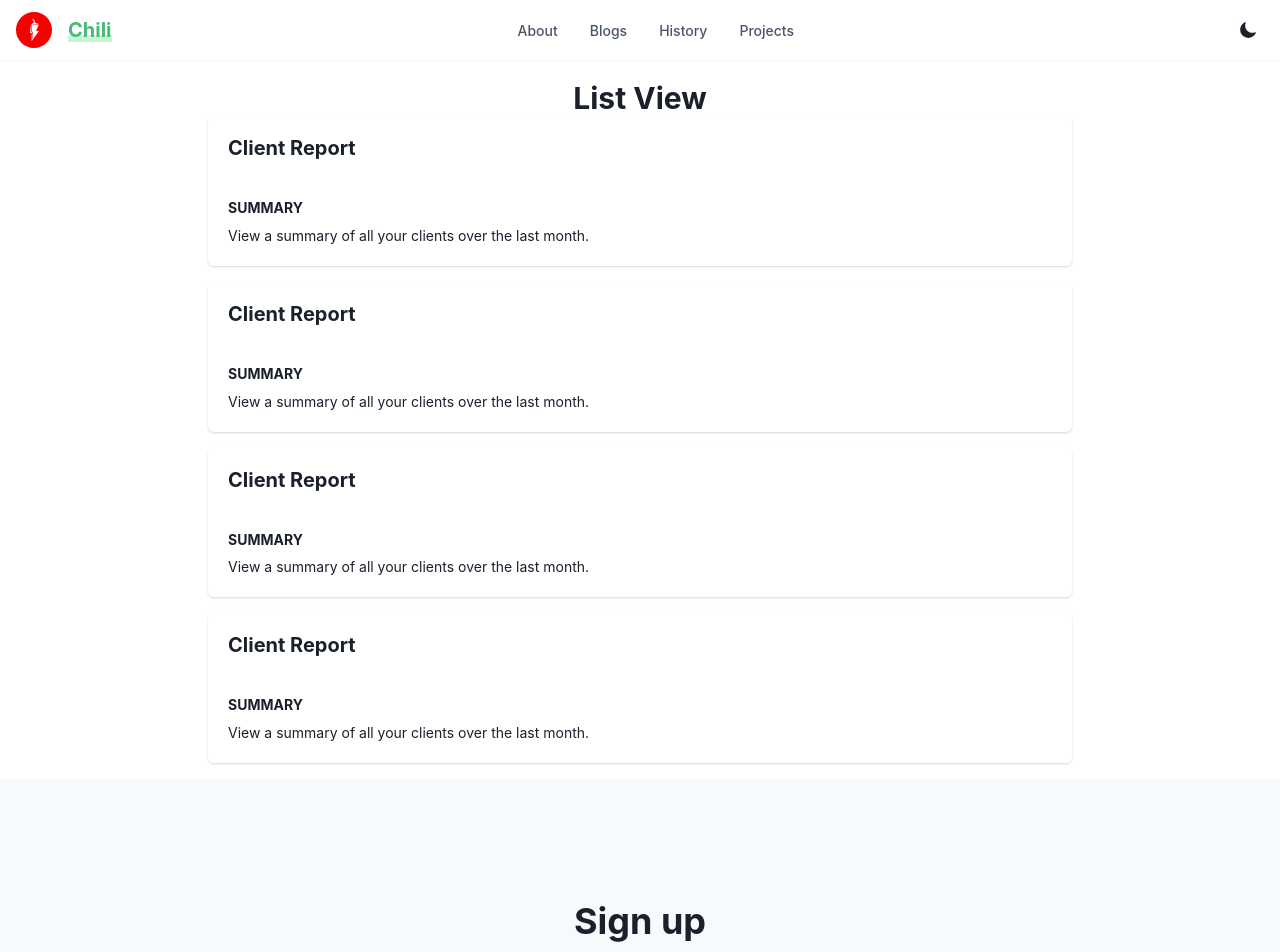
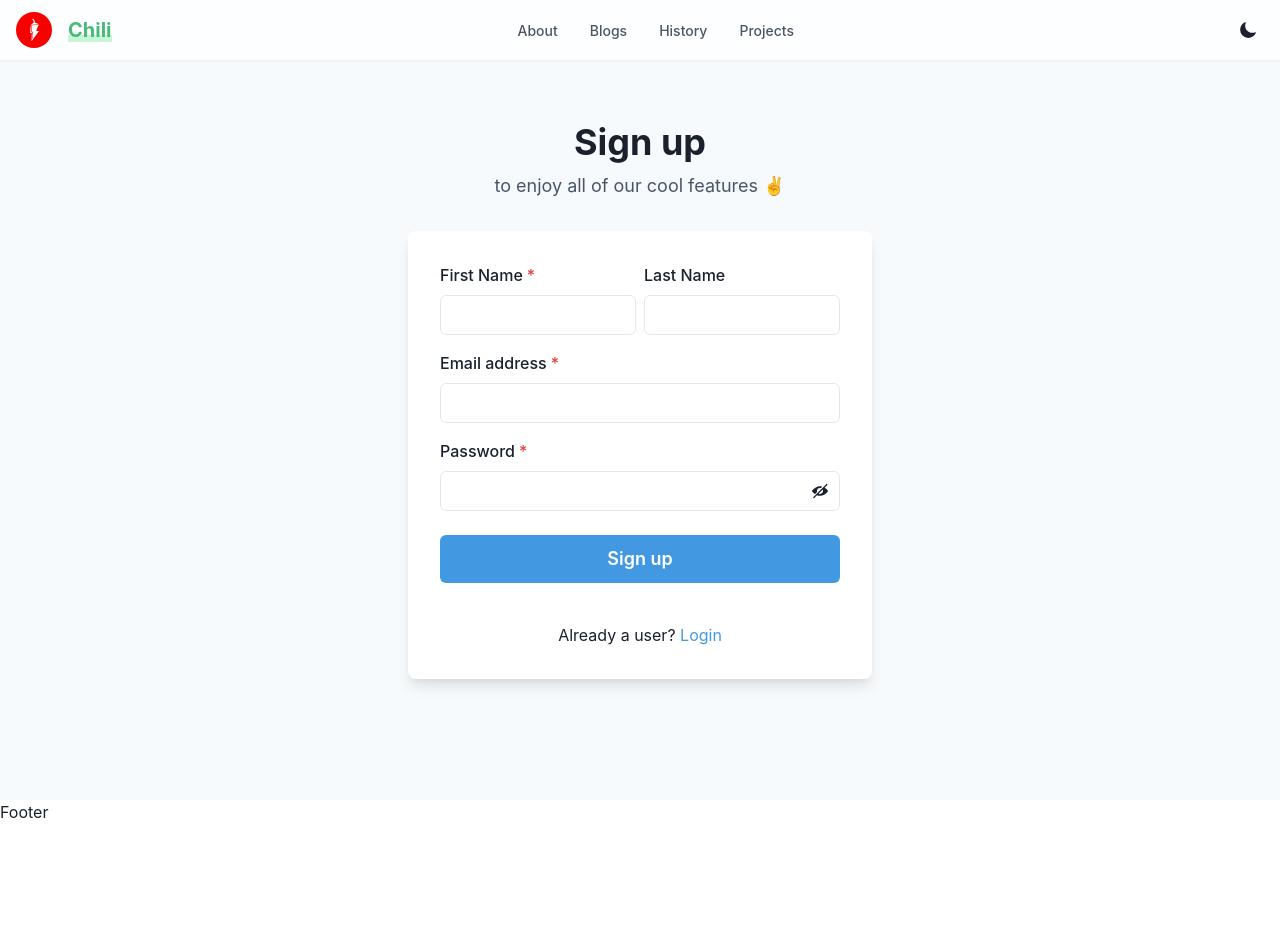
Before and after one commit to yewinag/react-chakra, a React (Create React App) app: page /signup in a window 1280 px wide. Shown: the top 952 px of the page. After the commit the page ends 824 px from the top, so only its background shows below. Built offline with nearby package versions, Linux system fonts and the light colour scheme.

Commit message:
add react router dom v5

```diff
--- a/package.json
+++ b/package.json
@@ -19,6 +19,7 @@
     "react": "^18.2.0",
     "react-dom": "^18.2.0",
     "react-icons": "^4.7.1",
+    "react-router-dom": "^5.3.0",
     "react-scripts": "5.0.1",
     "typescript": "^4.9.4",
     "web-vitals": "^2.1.4"
@@ -43,5 +44,8 @@
       "last 1 firefox version",
       "last 1 safari version"
     ]
+  },
+  "devDependencies": {
+    "@types/react-router-dom": "^5.3.3"
   }
 }
--- a/src/App.tsx
+++ b/src/App.tsx
@@ -1,24 +1,12 @@
 import * as React from 'react';
-import {
-  ChakraProvider,
-  Box,
-  Text,
-  Link,
-  VStack,
-  Code,
-  Grid,
-  theme,
-} from '@chakra-ui/react';
-import { ColorModeSwitcher } from './ColorModeSwitcher';
-import { Logo } from './Logo';
-import { Header } from './components/Header';
-import { Listing } from './components/Listing';
-import { SignupCard } from './components/SignUp';
+import { ChakraProvider, theme } from '@chakra-ui/react';
+import { AppLayout } from './Layouts';
+import { ModuleMain } from './Modules';
 
 export const App = () => (
   <ChakraProvider theme={theme}>
-    <Header />
-    <Listing />
-    <SignupCard />
+    <AppLayout>
+      <ModuleMain />
+    </AppLayout>
   </ChakraProvider>
 );
--- /dev/null
+++ b/src/Layouts/AppLayout.tsx
@@ -0,0 +1,14 @@
+import { Footer } from '../components';
+import { Header } from '../components/Header';
+interface IProps {
+  children: React.ReactNode;
+}
+export const AppLayout = ({ children }: IProps) => {
+  return (
+    <>
+      <Header />
+      {children}
+      <Footer />
+    </>
+  );
+};
--- /dev/null
+++ b/src/Layouts/index.ts
@@ -0,0 +1 @@
+export * from './AppLayout';
--- /dev/null
+++ b/src/Modules/Main.tsx
@@ -0,0 +1,14 @@
+import { BrowserRouter, Route, Switch } from 'react-router-dom';
+import { About, Home, Signup } from '../Pages';
+
+export const ModuleMain = () => {
+  return (
+    <BrowserRouter>
+      <Switch>
+        <Route path={'/'} exact={true} render={() => <Home />} />
+        <Route path={'/about'} exact={true} render={() => <About />} />
+        <Route path={'/signup'} exact={true} render={() => <Signup />} />
+      </Switch>
+    </BrowserRouter>
+  );
+};
--- /dev/null
+++ b/src/Modules/index.ts
@@ -0,0 +1 @@
+export * from './Main';
--- /dev/null
+++ b/src/Pages/About.tsx
@@ -0,0 +1,7 @@
+export const About = () => {
+  return (
+    <>
+      <p>about page</p>
+    </>
+  );
+};
--- /dev/null
+++ b/src/Pages/Home.tsx
@@ -0,0 +1,11 @@
+import { Listing } from '../components/Listing';
+import { SignupCard } from '../components/SignUp';
+
+export const Home = () => {
+  return (
+    <>
+      <Listing />
+      <SignupCard />
+    </>
+  );
+};
--- /dev/null
+++ b/src/Pages/Signup.tsx
@@ -0,0 +1,9 @@
+import { SignupCard } from '../components/SignUp';
+
+export const Signup = () => {
+  return (
+    <>
+      <SignupCard />
+    </>
+  );
+};
--- /dev/null
+++ b/src/Pages/index.ts
@@ -0,0 +1,3 @@
+export * from './Home';
+export * from './About';
+export * from './Signup';
--- /dev/null
+++ b/src/components/Footer.tsx
@@ -0,0 +1,3 @@
+export const Footer = () => {
+  return <footer>Footer</footer>;
+};
--- a/src/components/index.ts
+++ b/src/components/index.ts
@@ -4,3 +4,4 @@ export * from './Logo';
 export * from './MobileNav';
 export * from './navData';
 export * from './TextUnderline';
+export * from './Footer';
```
Also changed, not shown: 1 other file (tests, documents, lock files or other folders).
